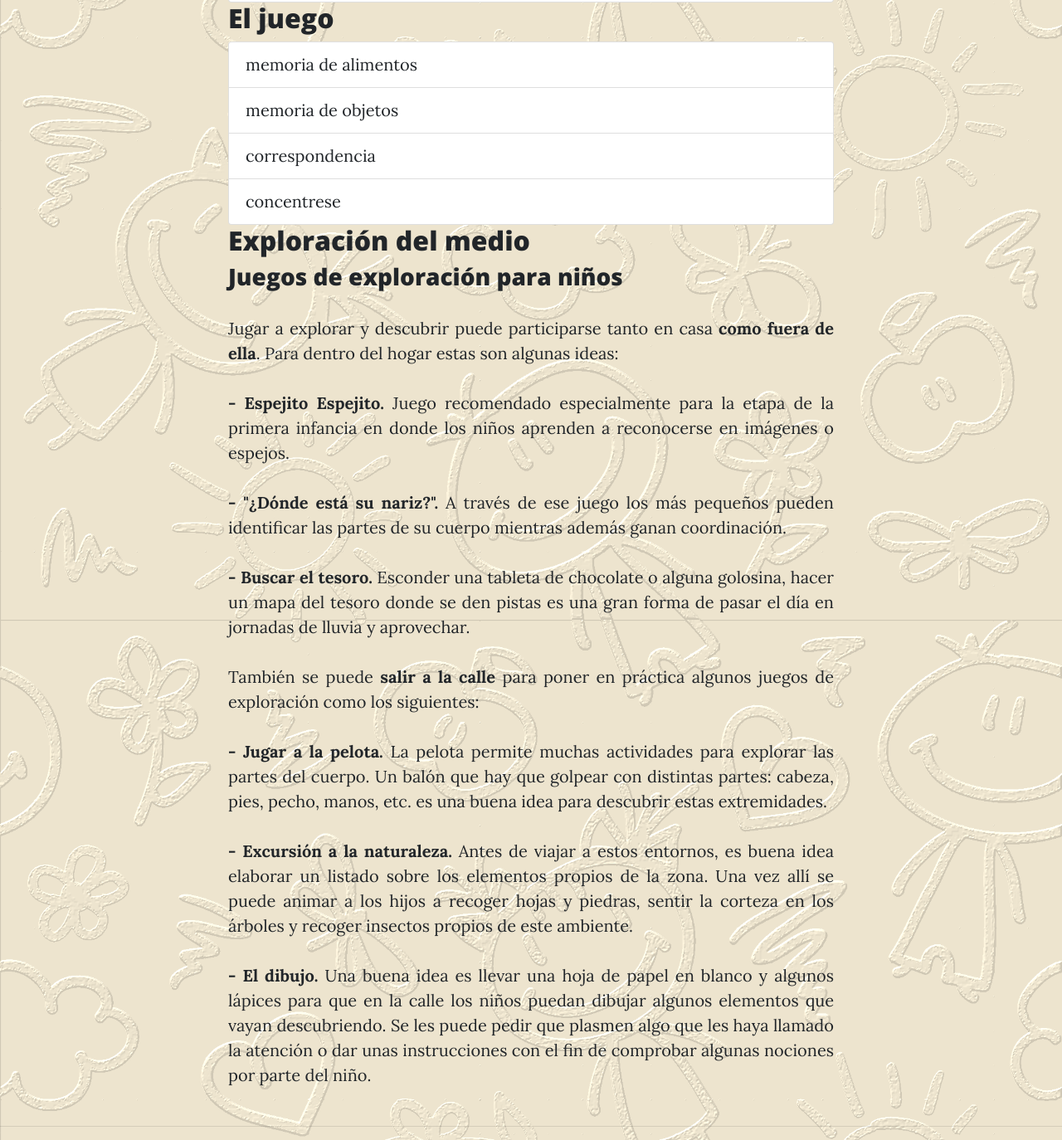
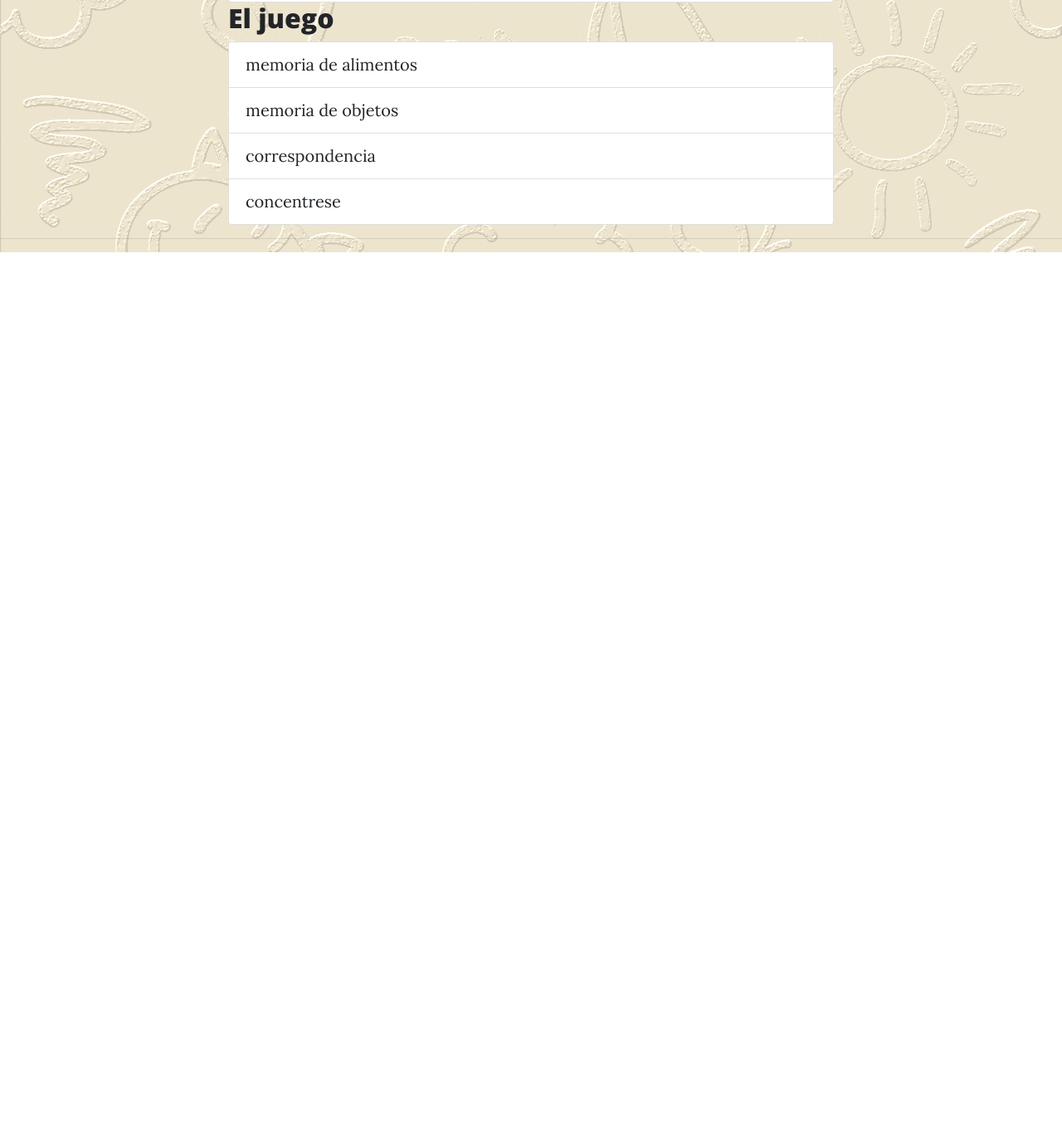
Before and after one commit to AlexanderFonsecaDev/aprendeacticidadesrectoras, a plain HTML site: page posts/material.html in a window 1280 px wide. Shown: the part 3093-4467 px from the top of the page at 83% size. After the commit the page ends 3397 px from the top, so only its background shows below. Drawn offline with nearby package versions, Linux system fonts and the light colour scheme.

Commit message:
Modificaciones sobre puntos y cambio de actividades en la literatura

```diff
--- a/posts/material.html
+++ b/posts/material.html
@@ -125,40 +125,6 @@
                             target="_blank">concentrese</a></li>
                 </ul>
 
-                <h2>Exploración del medio</h2>
-
-                <h3>Juegos de exploración para niños</h3>
-                <p class="text-justify">Jugar a explorar y descubrir puede participarse tanto en casa <strong>como fuera
-                    de ella</strong>.
-                    Para dentro del hogar estas son algunas ideas:</p>
-                <p class="text-justify"><strong>- Espejito Espejito.</strong> Juego recomendado especialmente para la
-                    etapa de la primera
-                    infancia en donde los niños aprenden a reconocerse en imágenes o espejos.</p>
-                <p class="text-justify"><strong>- "¿Dónde está su nariz?".</strong> A través de ese juego los más
-                    pequeños pueden identificar
-                    las partes de su cuerpo mientras además ganan coordinación.</p>
-                <p class="text-justify"><strong>- Buscar el tesoro.</strong> Esconder una tableta de chocolate o alguna
-                    golosina, hacer un
-                    mapa del tesoro donde se den pistas es una gran forma de pasar el día en jornadas de lluvia y
-                    aprovechar.</p>
-                <p class="text-justify">También se puede <strong>salir a la calle</strong> para poner en práctica
-                    algunos juegos de
-                    exploración como los siguientes:</p>
-                <p class="text-justify"><strong>- Jugar a la pelota.</strong> La pelota permite muchas actividades para
-                    explorar las partes
-                    del cuerpo. Un balón que hay que golpear con distintas partes: cabeza, pies, pecho, manos, etc. es
-                    una buena idea para descubrir estas extremidades.</p>
-                <p class="text-justify"><strong>- Excursión a la naturaleza.</strong> Antes de viajar a estos entornos,
-                    es buena idea
-                    elaborar un listado sobre los elementos propios de la zona. Una vez allí se puede animar a los hijos
-                    a recoger hojas y piedras, sentir la corteza en los árboles y recoger insectos propios de este
-                    ambiente.</p>
-                <p class="text-justify"><strong>- El dibujo.</strong> Una buena idea es llevar una hoja de papel en
-                    blanco y algunos lápices
-                    para que en la calle los niños puedan dibujar algunos elementos que vayan descubriendo. Se les puede
-                    pedir que plasmen algo que les haya llamado la atención o dar unas instrucciones con el fin de
-                    comprobar algunas nociones por parte del niño.</p>
-
             </div>
         </div>
     </div>
```
